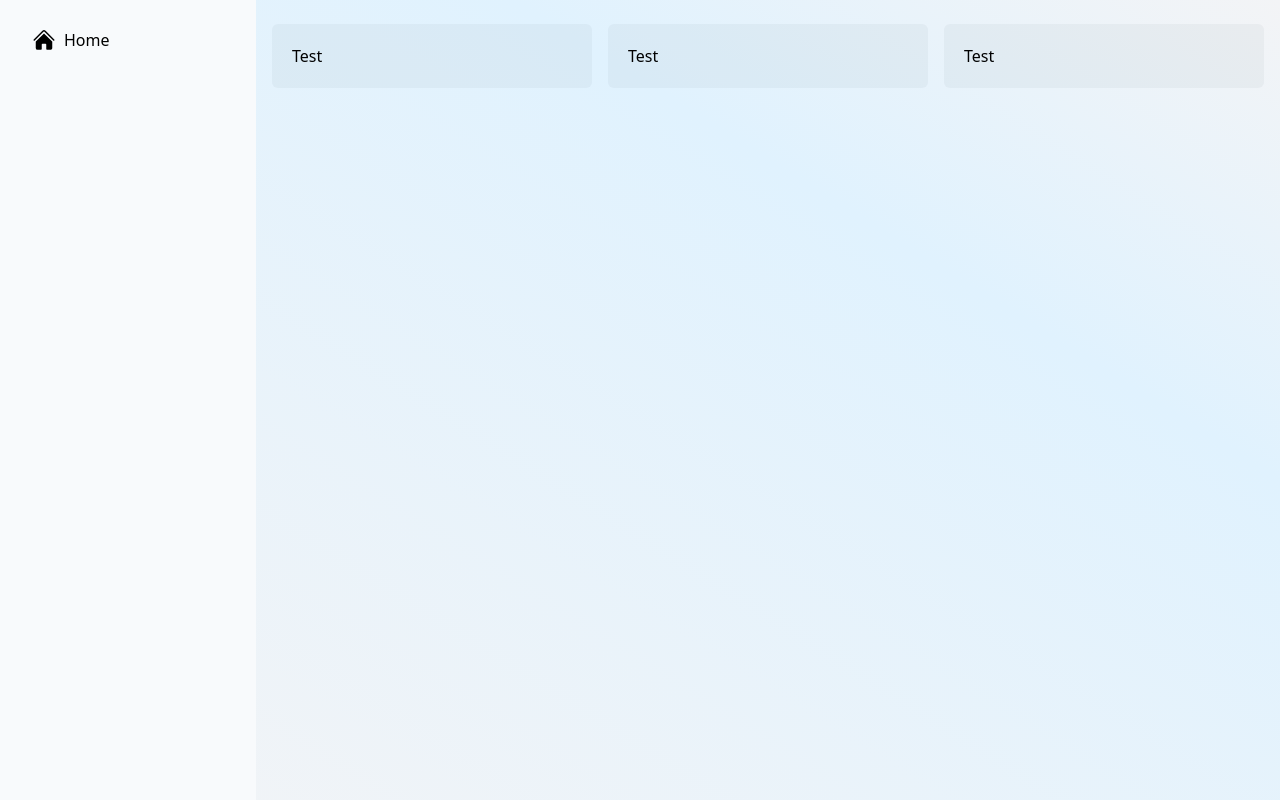
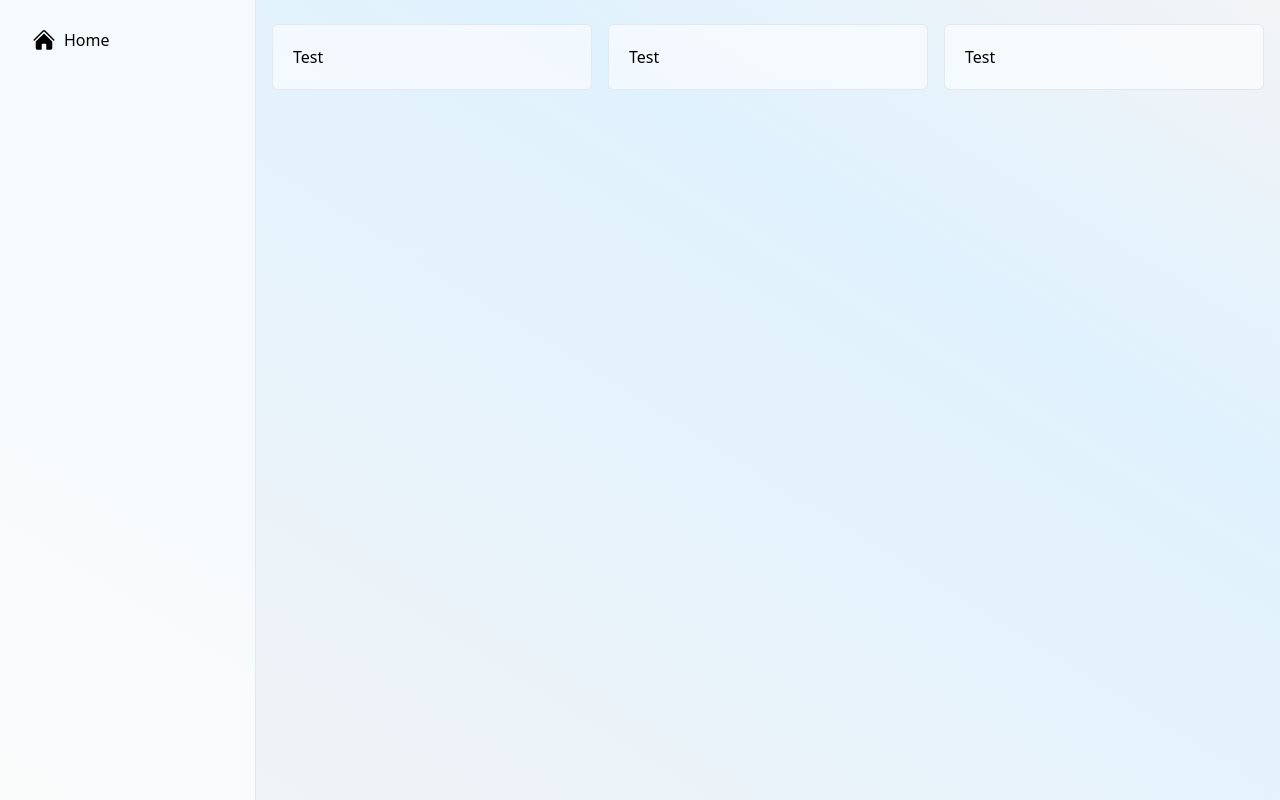
Before and after one commit to HseongH/React-Template, a React (Vite) app: page / in a window 1280 px wide. Built offline with nearby package versions, Linux system fonts and the light colour scheme.

Commit message:
light 모드 시 메인 색상 변경

```diff
--- a/src/components/Sidebar.tsx
+++ b/src/components/Sidebar.tsx
@@ -2,9 +2,9 @@ import { Link } from 'react-router-dom';
 
 function Sidebar() {
   return (
-    <div className="fixed inset-y-0 left-0 w-64 bg-slate-50 p-5 dark:bg-slate-900/30">
+    <div className="fixed inset-y-0 left-0 w-64 border-r border-slate-200 bg-white/60 p-5 dark:border-none dark:bg-slate-700/45">
       <nav>
-        <Link className="flex w-full rounded-md px-3 py-2 hover:bg-black/5 dark:hover:bg-white/5" to="/">
+        <Link className="flex w-full rounded-md px-3 py-2 hover:bg-slate-600/5 dark:hover:bg-white/5" to="/">
           <svg xmlns="http://www.w3.org/2000/svg" viewBox="0 0 24 24" fill="currentColor" className="mr-2 size-6">
             <path d="M11.47 3.841a.75.75 0 0 1 1.06 0l8.69 8.69a.75.75 0 1 0 1.06-1.061l-8.689-8.69a2.25 2.25 0 0 0-3.182 0l-8.69 8.69a.75.75 0 1 0 1.061 1.06l8.69-8.689Z" />
             <path d="m12 5.432 8.159 8.159c.03.03.06.058.091.086v6.198c0 1.035-.84 1.875-1.875 1.875H15a.75.75 0 0 1-.75-.75v-4.5a.75.75 0 0 0-.75-.75h-3a.75.75 0 0 0-.75.75V21a.75.75 0 0 1-.75.75H5.625a1.875 1.875 0 0 1-1.875-1.875v-6.198a2.29 2.29 0 0 0 .091-.086L12 5.432Z" />
--- a/src/components/Widget.tsx
+++ b/src/components/Widget.tsx
@@ -5,7 +5,11 @@ interface IWidget {
 }
 
 function Widget({ children }: IWidget) {
-  return <div className="rounded-md bg-slate-600/5 p-5 dark:bg-slate-900/30">{children}</div>;
+  return (
+    <div className="rounded-md border border-slate-200 bg-white/60 p-5 dark:border-none dark:bg-slate-700/45">
+      {children}
+    </div>
+  );
 }
 
 export default Widget;
--- a/tailwind.config.ts
+++ b/tailwind.config.ts
@@ -6,5 +6,5 @@ export default {
     extend: {},
   },
   plugins: [],
-  // darkMode: ['selector', '[data-mode="dark"]'],
+  darkMode: ['selector', '[data-mode="dark"]'],
 } satisfies Config;
```
